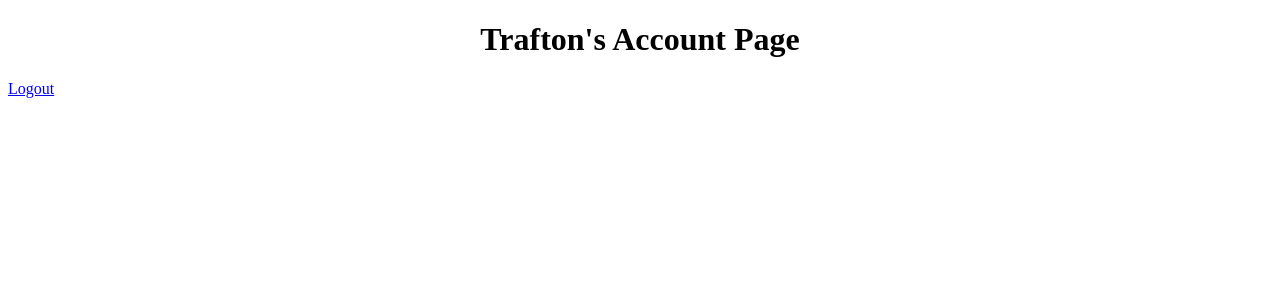
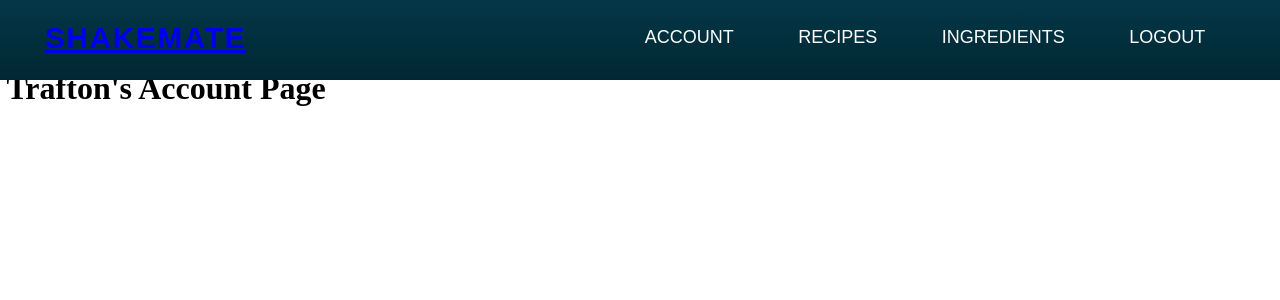
Before and after one commit to BMGordon2000/ShakeMateProject, a Flask app: page /account/ in a window 1280 px wide. Shown: the top 300 px of the page. Run offline with Flask 2, Linux system fonts and the light colour scheme; a user stored in the database is signed in.

Commit message:
closed #13 and 17 just needs better styling

```diff
--- /dev/null
+++ b/account/static/accountStyles.css
@@ -0,0 +1,3 @@
+h1 { /* current_user.Name's Account Page */
+    padding: 0.5%;
+}
--- a/account/templates/Account.html
+++ b/account/templates/Account.html
@@ -1,14 +1,11 @@
 {% extends 'base.html' %}
 
 {% block head %}
-<title>ShakeMate</title>
+<link rel="stylesheet" href="{{ url_for('account.static', filename='accountStyles.css') }}">
+<title>ShakeMate | Account</title>
 {% endblock %}
 
 {% block body %}
-<h1><center>
-    {{ current_user.name }}'s Account Page
-</center></h1>
-
-<a href={{ url_for('authentication.logout') }}>Logout</a>
+<h1>{{ current_user.name }}'s Account Page</h1>
 
 {% endblock %}
--- /dev/null
+++ b/static/css/NavBarStyle.css
@@ -0,0 +1,54 @@
+/* Every page default */
+*{
+    margin: 0px;
+    padding: 0px;
+    box-sizing: border-box;
+}
+/* nav bar */
+nav{
+    width: 100%;
+    height: 10%;
+    line-height: 75px;
+    padding: 0% 3.5%;
+    position: fixed;
+    box-sizing: border-box;
+    background-image: linear-gradient(#033747, #012733);
+    font-family: Arial, sans-serif;
+}
+/* shakemate logo and or text on left side nav bar */
+nav .logo p{
+    font-size: 30px;
+    font-weight: bold;
+    float: left;
+    text-transform: uppercase;
+    letter-spacing: 1.5px;
+    cursor: pointer;
+    color: white;
+    text-decoration: none;
+}
+/* Nav list goes to right side */
+nav ul{
+    float: right;
+}
+/* Nav list style */
+nav li {
+    display: inline-block;
+    list-style: none;
+}
+nav li a {
+    font-size: 18px;
+    text-transform: uppercase;
+    padding:0px 30px;
+    color: white;
+    text-decoration: none;
+}
+nav li a:hover{
+    color: #ff8c69;
+    transition: all 0.4s ease 0s;
+}
+/* Nav bar padding
+!!body content will go inside of nav bar on every page without this!!
+*/
+body .NavBarPadding {
+    padding-top: 5%;
+}
--- a/templates/base.html
+++ b/templates/base.html
@@ -4,9 +4,23 @@
     <meta charset="UTF-8">
     <meta http-equiv="X-UA-Compatible" content="IE=edge">
     <meta name="viewport" content="width=device-width, initial-scale=1.0">
+    <link rel="stylesheet" href={{ url_for('static', filename='css/NavBarStyle.css') }} type="text/css"/>
+
+    <nav>
+        <div class="logo">
+            <p><a href="/">ShakeMate</a></p>
+        </div>
+        <ul>
+            <li><a href="/account">Account</a></li>
+            <li><a href="/recipes">Recipes</a></li>
+            <li><a href="/ingredients">Ingredients</a></li>
+            <li><a href={{ url_for('authentication.logout') }}>Logout</a></li>
+        </ul>
+    </nav>
     {% block head%}{% endblock %}
 </head>
 <body>
+    <div class="NavBarPadding"></div>
     {% block body %}{% endblock %}
 </body>
 </html>
```
Also changed, not shown: ingredients/templates/Ingredients.html (+0 -7 lines), recipes/templates/Recipes.html (+0 -14 lines).
